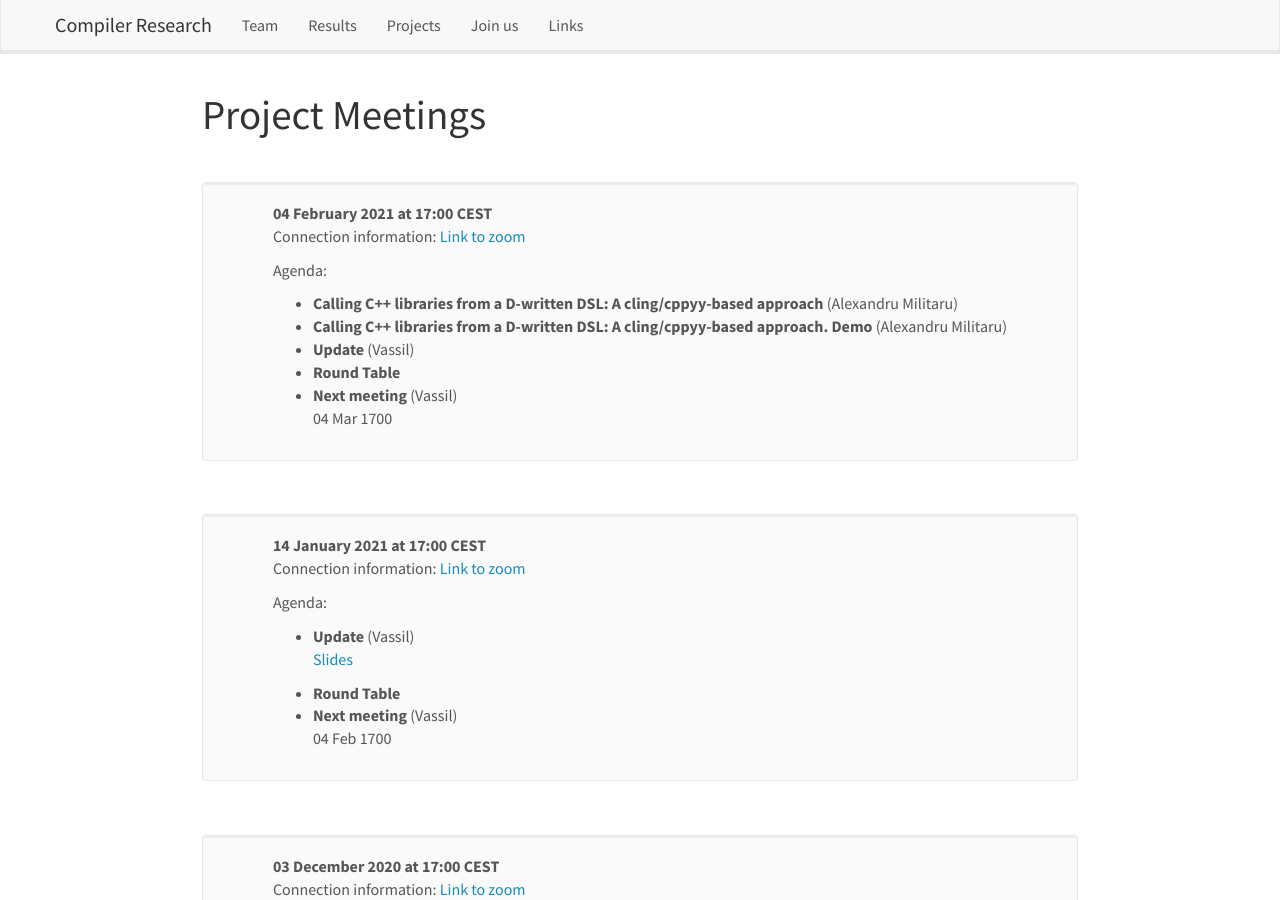
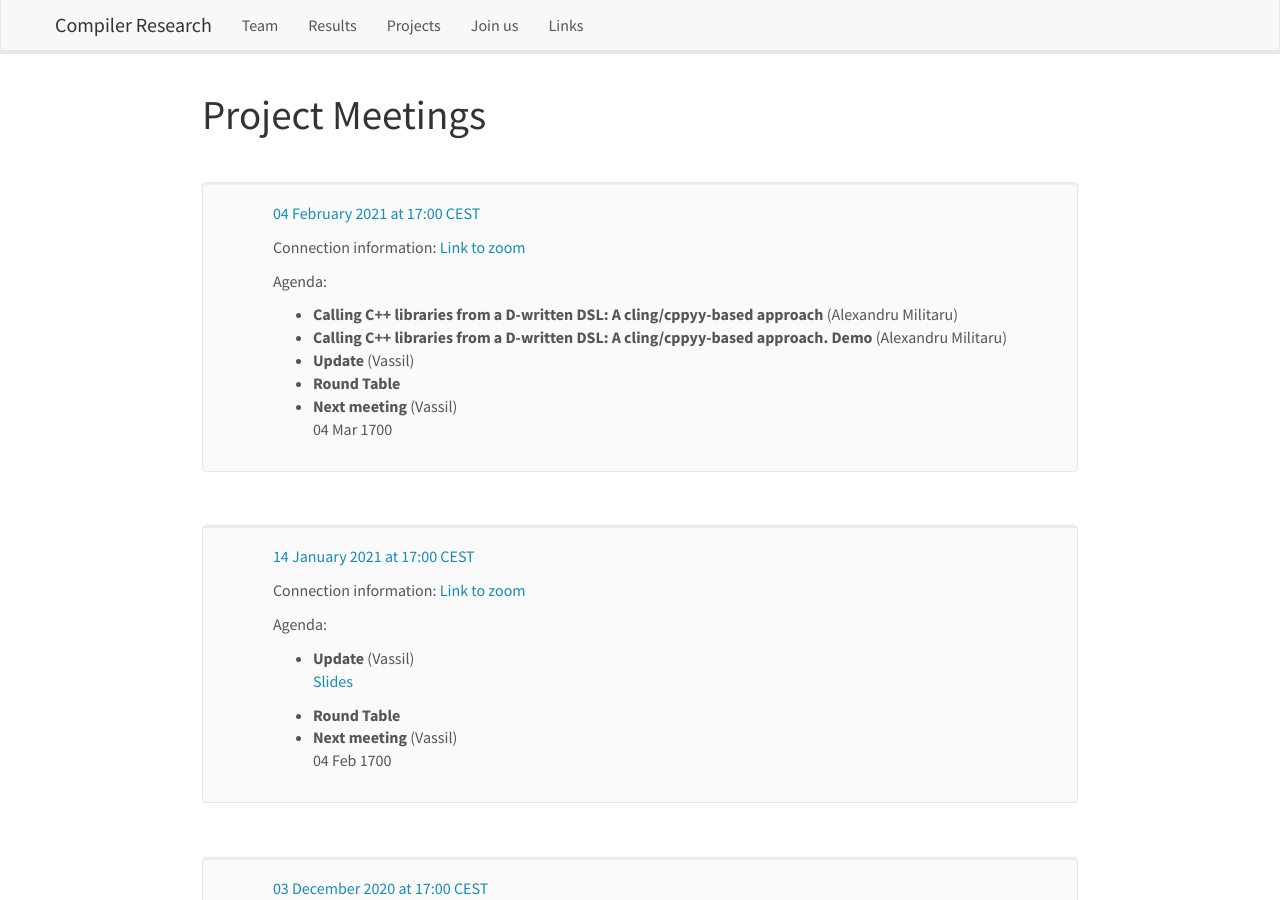
Before and after one commit to vgvassilev/clad, a Jekyll site: the page built from _pages/meetings.md, in a window 1280 px wide and 900 px high. Built offline with Jekyll 4.4.1, drawn with Linux system fonts in a browser that asks for light colours; nearby versions of some CDN libraries.

Commit message:
Add anchor.

```diff
--- a/_pages/meetings.md
+++ b/_pages/meetings.md
@@ -13,9 +13,9 @@ permalink: /meetings/
 {% assign sorted_meetings = site.data.meetinglist | sort: "date" | reverse %}
 
 {% for meeting in sorted_meetings %}
-<span id={{meeting.label}}>&nbsp;</span>
+<span id="{{meeting.label}}">&nbsp;</span>
 <div class="well" style="padding-left: 70px; padding-right: 70px">
-  <pubtit>{{ meeting.date | date_to_long_string }} at {{meeting.time_cest}} CEST</pubtit>
+  <a style="text-decoration:none;" href="#{{meeting.label}}">{{ meeting.date | date_to_long_string }} at {{meeting.time_cest}} CEST</a>
 <div>
   Connection information: {{meeting.connect}} <br />
 </div>
```
